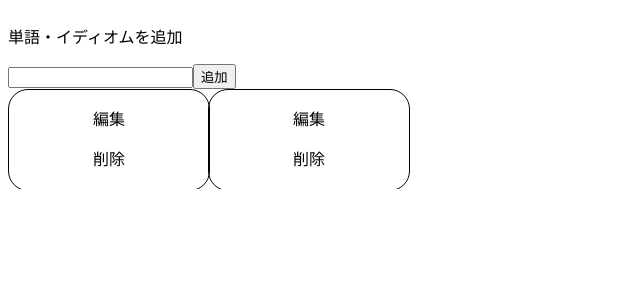
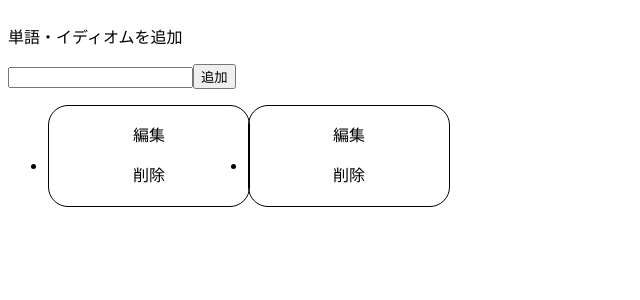
Before and after one commit to yujioyama/flashcard, a Next.js app: page / in a window 1280 px wide. Shown: the top 300 px of the page, without its empty margins (0-640 px from the left). Built offline with nearby package versions, Linux system fonts and the light colour scheme; data requests are answered from the project's data file.

Commit message:
reset.css追加

```diff
--- a/src/app/globals.css
+++ /dev/null
@@ -1,19 +0,0 @@
-html,
-body {
-  max-width: 100vw;
-  overflow-x: hidden;
-}
-
-a {
-  text-decoration: none;
-}
-
-ul,
-ol {
-  list-style: none;
-}
-
-ul {
-  padding: 0;
-  margin: 0;
-}
--- a/src/app/layout.tsx
+++ b/src/app/layout.tsx
@@ -1,4 +1,4 @@
-import './globals.css'
+import './styles/globals.css'
 import type { Metadata } from 'next'
 import { Inter } from 'next/font/google'
 
--- /dev/null
+++ b/src/app/styles/globals.css
@@ -0,0 +1,5 @@
+html,
+body {
+  max-width: 100vw;
+  overflow-x: hidden;
+}
--- /dev/null
+++ b/src/app/styles/reset.css
@@ -0,0 +1,100 @@
+/***
+    The new CSS reset - version 1.9 (last updated 19.6.2023)
+    GitHub page: https://github.com/elad2412/the-new-css-reset
+***/
+
+/*
+    Remove all the styles of the "User-Agent-Stylesheet", except for the 'display' property
+    - The "symbol *" part is to solve Firefox SVG sprite bug
+    - The "html" element is excluded, otherwise a bug in Chrome breaks the CSS hyphens property (https://github.com/elad2412/the-new-css-reset/issues/36)
+ */
+*:where(:not(html, iframe, canvas, img, svg, video, audio):not(svg *, symbol *)) {
+    all: unset;
+    display: revert;
+}
+
+/* Preferred box-sizing value */
+*,
+*::before,
+*::after {
+    box-sizing: border-box;
+}
+
+/* Reapply the pointer cursor for anchor tags */
+a, button {
+    cursor: revert;
+}
+
+/* Remove list styles (bullets/numbers) */
+ol, ul, menu {
+    list-style: none;
+}
+
+/* For images to not be able to exceed their container */
+img {
+    max-inline-size: 100%;
+    max-block-size: 100%;
+}
+
+/* removes spacing between cells in tables */
+table {
+    border-collapse: collapse;
+}
+
+/* Safari - solving issue when using user-select:none on the <body> text input doesn't working */
+input, textarea {
+    -webkit-user-select: auto;
+}
+
+/* revert the 'white-space' property for textarea elements on Safari */
+textarea {
+    white-space: revert;
+}
+
+/* minimum style to allow to style meter element */
+meter {
+    -webkit-appearance: revert;
+    appearance: revert;
+}
+
+/* preformatted text - use only for this feature */
+:where(pre) {
+    all: revert;
+}
+
+/* reset default text opacity of input placeholder */
+::placeholder {
+    color: unset;
+}
+
+/* remove default dot (•) sign */
+::marker {
+    content: initial;
+}
+
+/* fix the feature of 'hidden' attribute.
+   display:revert; revert to element instead of attribute */
+:where([hidden]) {
+    display: none;
+}
+
+/* revert for bug in Chromium browsers
+   - fix for the content editable attribute will work properly.
+   - webkit-user-select: auto; added for Safari in case of using user-select:none on wrapper element*/
+:where([contenteditable]:not([contenteditable="false"])) {
+    -moz-user-modify: read-write;
+    -webkit-user-modify: read-write;
+    overflow-wrap: break-word;
+    -webkit-line-break: after-white-space;
+    -webkit-user-select: auto;
+}
+
+/* apply back the draggable feature - exist only in Chromium and Safari */
+:where([draggable="true"]) {
+    -webkit-user-drag: element;
+}
+
+/* Revert Modal native behavior */
+:where(dialog:modal) {
+    all: revert;
+}
```
